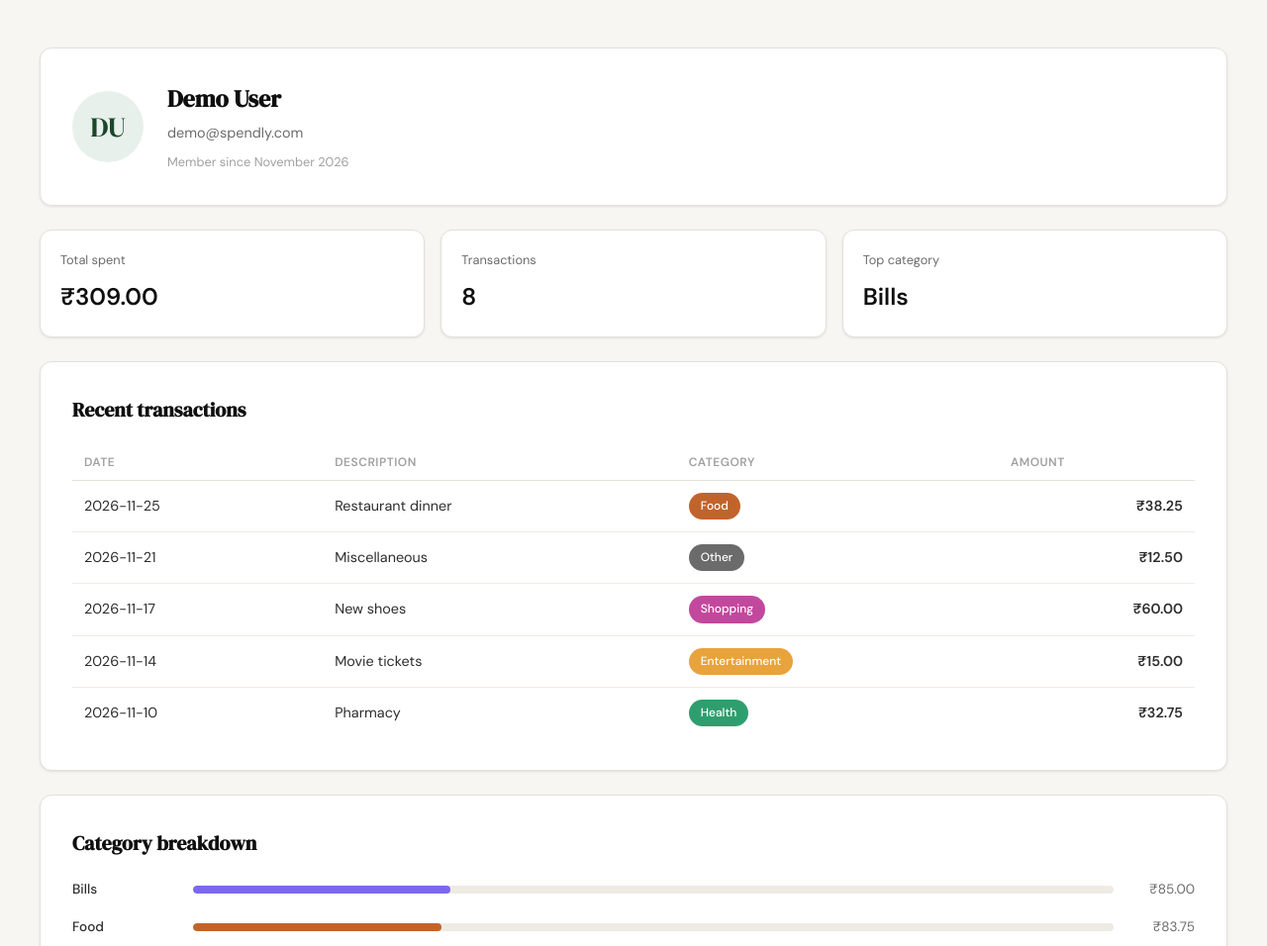
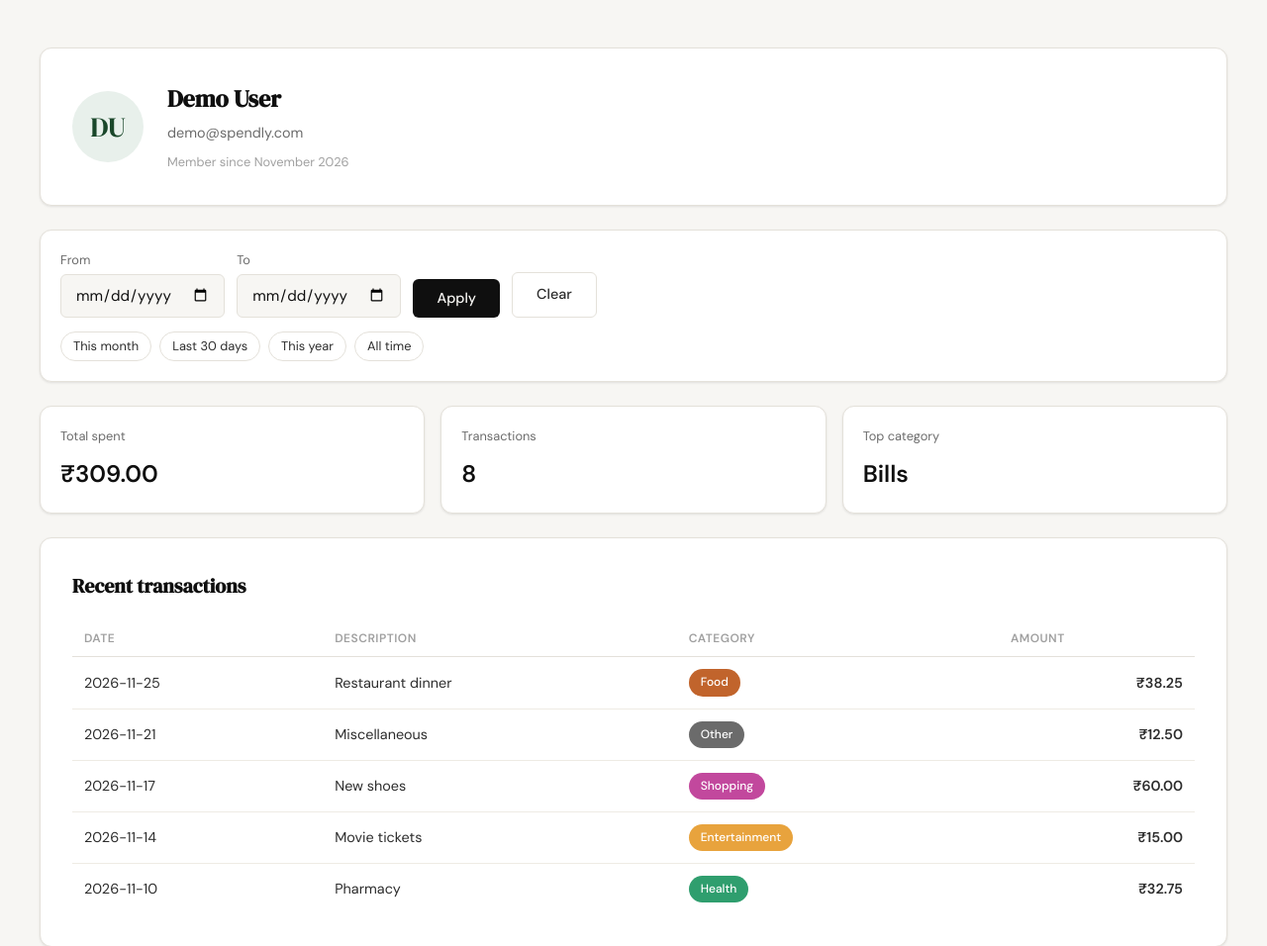
Before and after one commit to sampnpn/spendly, a Flask app: page /profile in a window 1280 px wide. Shown: the part 61-1017 px from the top of the page at 99% size. Run offline with Flask 3, Linux system fonts and the light colour scheme; the visitor is signed in with stand-in values (Sample User, id 1); data comes from the database, SQL or seed files in the repository.

Commit message:
add date filter to profile page
Filter the profile stats, transactions and category breakdown by a date
range using date_from/date_to query params or presets (this month, last
30 days, this year, all time). Invalid dates are ignored with a message,
a reversed range falls back to the unfiltered view, and a filtered view
lists every in-range transaction instead of the latest 5.

Co-Authored-By: Claude Sonnet 5.5 <noreply@anthropic.com>

```diff
--- a/app.py
+++ b/app.py
@@ -1,4 +1,4 @@
-from datetime import datetime
+from datetime import date, datetime, timedelta
 
 from flask import Flask, redirect, render_template, request, session, url_for
 from werkzeug.security import check_password_hash, generate_password_hash
@@ -17,6 +17,53 @@ from database.db import (
 
 app = Flask(__name__)
 app.secret_key = "dev-secret-key-change-in-production"
+
+
+DATE_FORMAT = "%Y-%m-%d"
+PRESETS = ("this_month", "last_30_days", "this_year", "all")
+
+
+def _parse_date(value):
+    try:
+        return datetime.strptime(value.strip(), DATE_FORMAT).strftime(DATE_FORMAT)
+    except (ValueError, AttributeError):
+        return None
+
+
+def _resolve_date_filter(args, today):
+    date_from = date_to = preset = error = None
+
+    requested_preset = args.get("preset", "").strip()
+    if requested_preset in PRESETS:
+        preset = requested_preset
+        if preset == "this_month":
+            date_from = today.replace(day=1)
+        elif preset == "last_30_days":
+            # 30 days inclusive of today
+            date_from = today - timedelta(days=29)
+        elif preset == "this_year":
+            date_from = today.replace(month=1, day=1)
+        if preset != "all":
+            date_from = date_from.strftime(DATE_FORMAT)
+            date_to = today.strftime(DATE_FORMAT)
+    else:
+        raw_from = args.get("date_from", "").strip()
+        raw_to = args.get("date_to", "").strip()
+        date_from = _parse_date(raw_from) if raw_from else None
+        date_to = _parse_date(raw_to) if raw_to else None
+        if (raw_from and date_from is None) or (raw_to and date_to is None):
+            error = "Invalid date ignored."
+        if date_from and date_to and date_from > date_to:
+            error = "Start date must be on or before end date."
+            date_from = date_to = None
+
+    return {
+        "date_from": date_from,
+        "date_to": date_to,
+        "preset": preset,
+        "error": error,
+        "active": bool(date_from or date_to),
+    }
 
 
 @app.context_processor
@@ -112,11 +159,21 @@ def profile():
         "member_since": member_since,
     }
 
-    summary_stats = get_summary_stats(session["user_id"])
+    date_filter = _resolve_date_filter(request.args, date.today())
+    date_from = date_filter["date_from"]
+    date_to = date_filter["date_to"]
+    user_id = session["user_id"]
 
-    transactions = get_recent_transactions(session["user_id"])
+    summary_stats = get_summary_stats(user_id, date_from, date_to)
 
-    category_breakdown = get_category_breakdown(session["user_id"])
+    transactions = get_recent_transactions(
+        user_id,
+        limit=None if date_filter["active"] else 5,
+        date_from=date_from,
+        date_to=date_to,
+    )
+
+    category_breakdown = get_category_breakdown(user_id, date_from, date_to)
 
     return render_template(
         "profile.html",
@@ -124,6 +181,7 @@ def profile():
         summary_stats=summary_stats,
         transactions=transactions,
         category_breakdown=category_breakdown,
+        date_filter=date_filter,
     )
 
 
--- a/database/db.py
+++ b/database/db.py
@@ -81,17 +81,30 @@ def get_user_by_id(user_id):
     return row
 
 
-def get_summary_stats(user_id):
+def _date_clause(date_from, date_to):
+    clause = ""
+    params = []
+    if date_from:
+        clause += " AND date >= ?"
+        params.append(date_from)
+    if date_to:
+        clause += " AND date <= ?"
+        params.append(date_to)
+    return clause, params
+
+
+def get_summary_stats(user_id, date_from=None, date_to=None):
+    clause, params = _date_clause(date_from, date_to)
     conn = get_db()
     totals = conn.execute(
         "SELECT COALESCE(SUM(amount), 0) AS total, COUNT(*) AS count "
-        "FROM expenses WHERE user_id = ?",
-        (user_id,),
+        "FROM expenses WHERE user_id = ?" + clause,
+        (user_id, *params),
     ).fetchone()
     top = conn.execute(
-        "SELECT category FROM expenses WHERE user_id = ? "
-        "GROUP BY category ORDER BY SUM(amount) DESC, category ASC LIMIT 1",
-        (user_id,),
+        "SELECT category FROM expenses WHERE user_id = ?" + clause +
+        " GROUP BY category ORDER BY SUM(amount) DESC, category ASC LIMIT 1",
+        (user_id, *params),
     ).fetchone()
     conn.close()
     return {
@@ -101,18 +114,18 @@ def get_summary_stats(user_id):
     }
 
 
-def get_recent_transactions(user_id, limit=5):
+def get_recent_transactions(user_id, limit=5, date_from=None, date_to=None):
+    clause, params = _date_clause(date_from, date_to)
+    sql = (
+        "SELECT date, description, category, amount FROM expenses "
+        "WHERE user_id = ?" + clause + " ORDER BY date DESC, id DESC"
+    )
+    query_params = [user_id, *params]
+    if limit is not None:
+        sql += " LIMIT ?"
+        query_params.append(limit)
     conn = get_db()
-    rows = conn.execute(
-        """
-        SELECT date, description, category, amount
-        FROM expenses
-        WHERE user_id = ?
-        ORDER BY date DESC, id DESC
-        LIMIT ?
-        """,
-        (user_id, limit),
-    ).fetchall()
+    rows = conn.execute(sql, query_params).fetchall()
     conn.close()
     return [
         {
@@ -169,17 +182,14 @@ def seed_db():
     conn.close()
 
 
-def get_category_breakdown(user_id):
+def get_category_breakdown(user_id, date_from=None, date_to=None):
+    clause, params = _date_clause(date_from, date_to)
     conn = get_db()
     rows = conn.execute(
-        """
-        SELECT category, SUM(amount) AS amount
-        FROM expenses
-        WHERE user_id = ?
-        GROUP BY category
-        ORDER BY amount DESC, category ASC
-        """,
-        (user_id,),
+        "SELECT category, SUM(amount) AS amount FROM expenses "
+        "WHERE user_id = ?" + clause +
+        " GROUP BY category ORDER BY amount DESC, category ASC",
+        (user_id, *params),
     ).fetchall()
     conn.close()
 
--- a/static/css/profile.css
+++ b/static/css/profile.css
@@ -207,6 +207,73 @@
 }
 
 /* ------------------------------------------------------------------ */
+/* Date filter                                                         */
+/* ------------------------------------------------------------------ */
+
+.profile-filter {
+    padding: 1.25rem;
+    display: flex;
+    flex-direction: column;
+    gap: 0.9rem;
+}
+
+.profile-filter-form {
+    display: flex;
+    flex-wrap: wrap;
+    align-items: flex-end;
+    gap: 0.75rem;
+}
+
+.profile-filter-field {
+    display: flex;
+    flex-direction: column;
+    gap: 0.25rem;
+}
+
+.profile-filter-label {
+    font-size: 0.8rem;
+    color: var(--ink-muted);
+}
+
+.profile-presets {
+    display: flex;
+    flex-wrap: wrap;
+    gap: 0.5rem;
+}
+
+.profile-preset-chip {
+    border: 1px solid var(--border);
+    border-radius: 999px;
+    padding: 0.25rem 0.75rem;
+    font-size: 0.8rem;
+    color: var(--ink-soft);
+    text-decoration: none;
+}
+
+.profile-preset-chip:hover { border-color: var(--ink-faint); }
+
+.profile-preset-chip.is-active {
+    background: var(--accent-light);
+    border-color: var(--accent);
+    color: var(--accent);
+}
+
+.profile-filter-error {
+    background: var(--danger-light);
+    color: var(--danger);
+    border-radius: var(--radius-sm);
+    padding: 0.5rem 0.75rem;
+    font-size: 0.85rem;
+    margin: 0;
+}
+
+.profile-range-label {
+    color: var(--ink-muted);
+    font-size: 0.85rem;
+    margin: 0;
+}
+
+/* ------------------------------------------------------------------ */
 /* Responsive                                                          */
 /* ------------------------------------------------------------------ */
 
@@ -221,4 +288,5 @@
 @media (max-width: 600px) {
     .profile-stats { grid-template-columns: 1fr; }
     .profile-bar-row { grid-template-columns: 90px 1fr 60px; }
+    .profile-filter-form { flex-direction: column; align-items: stretch; }
 }
--- a/templates/profile.html
+++ b/templates/profile.html
@@ -21,6 +21,38 @@
       </div>
     </div>
 
+    <!-- Date filter -->
+    <div class="profile-card profile-filter">
+      <form method="get" action="{{ url_for('profile') }}" class="profile-filter-form">
+        <div class="profile-filter-field">
+          <label for="date_from" class="profile-filter-label">From</label>
+          <input type="date" id="date_from" name="date_from" class="form-input" value="{{ date_filter.date_from or '' }}">
+        </div>
+        <div class="profile-filter-field">
+          <label for="date_to" class="profile-filter-label">To</label>
+          <input type="date" id="date_to" name="date_to" class="form-input" value="{{ date_filter.date_to or '' }}">
+        </div>
+        <button type="submit" class="btn-primary">Apply</button>
+        <a href="{{ url_for('profile') }}" class="btn-ghost">Clear</a>
+      </form>
+      <div class="profile-presets">
+        <a href="{{ url_for('profile', preset='this_month') }}" class="profile-preset-chip{% if date_filter.preset == 'this_month' %} is-active{% endif %}">This month</a>
+        <a href="{{ url_for('profile', preset='last_30_days') }}" class="profile-preset-chip{% if date_filter.preset == 'last_30_days' %} is-active{% endif %}">Last 30 days</a>
+        <a href="{{ url_for('profile', preset='this_year') }}" class="profile-preset-chip{% if date_filter.preset == 'this_year' %} is-active{% endif %}">This year</a>
+        <a href="{{ url_for('profile', preset='all') }}" class="profile-preset-chip{% if date_filter.preset == 'all' %} is-active{% endif %}">All time</a>
+      </div>
+      {% if date_filter.error %}
+      <p class="profile-filter-error" role="alert">{{ date_filter.error }}</p>
+      {% endif %}
+      {% if date_filter.active %}
+      <p class="profile-range-label">
+        {% if date_filter.date_from and date_filter.date_to %}Showing {{ date_filter.date_from }} – {{ date_filter.date_to }}
+        {% elif date_filter.date_from %}Showing from {{ date_filter.date_from }}
+        {% else %}Showing up to {{ date_filter.date_to }}{% endif %}
+      </p>
+      {% endif %}
+    </div>
+
     <!-- 2. Summary stats -->
     <div class="profile-stats">
       <div class="profile-stat">
@@ -39,7 +71,7 @@
 
     <!-- 3. Transaction history -->
     <div class="profile-card">
-      <h2 class="profile-card-title">Recent transactions</h2>
+      <h2 class="profile-card-title">{{ "Transactions" if date_filter.active else "Recent transactions" }}</h2>
       <div class="profile-table-wrap">
         <table class="profile-table">
           <thead>
@@ -60,7 +92,7 @@
             </tr>
             {% else %}
             <tr>
-              <td colspan="4">No transactions yet</td>
+              <td colspan="4">{{ "No transactions in this range" if date_filter.active else "No transactions yet" }}</td>
             </tr>
             {% endfor %}
           </tbody>
@@ -81,7 +113,7 @@
           <span class="profile-bar-amount">₹{{ "%.2f"|format(cat.amount) }}</span>
         </div>
         {% else %}
-        <p class="profile-empty">No expenses yet.</p>
+        <p class="profile-empty">{{ "No expenses in this range." if date_filter.active else "No expenses yet." }}</p>
         {% endfor %}
       </div>
     </div>
```
Also changed, not shown: tests/test_date_filter.py (added, +311 -0 lines), .claude/specs/05-date-filter.md (added).
